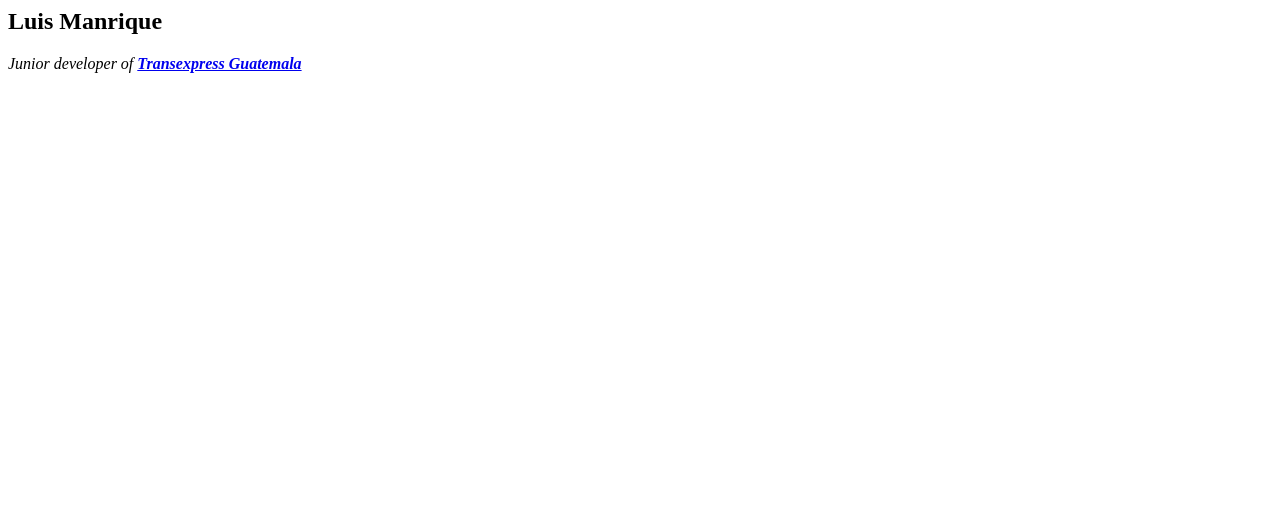
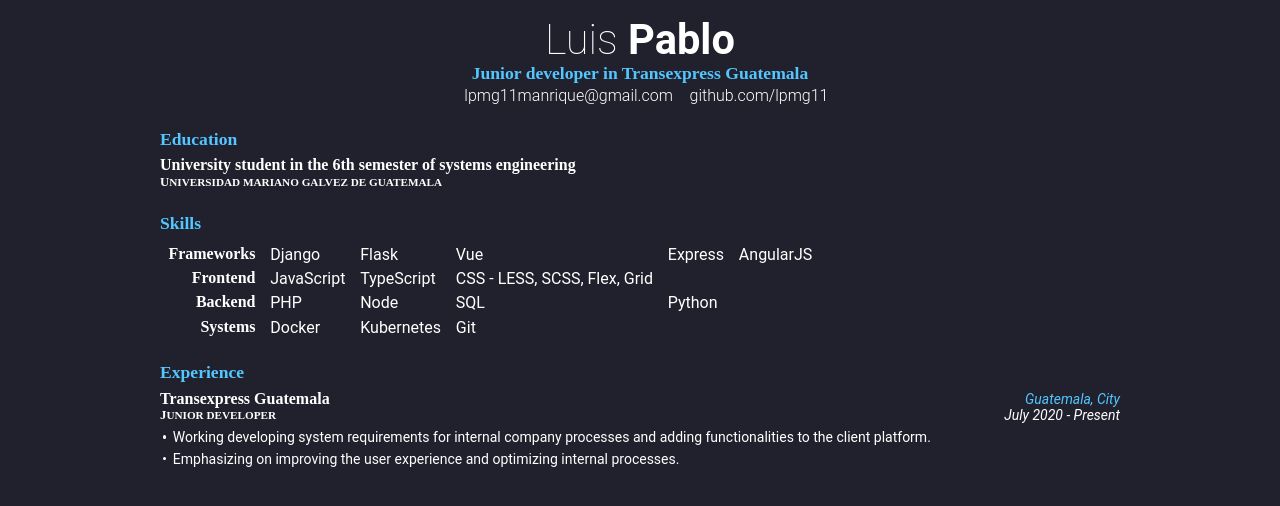
Before and after one commit to lpmg11/About_me, a plain HTML site: page index.html in a window 1280 px wide. Drawn offline with nearby package versions, Linux system fonts and the light colour scheme.

Commit message:
Actualizando Hoja de Vida con vue js

```diff
--- a/index.html
+++ b/index.html
@@ -1,11 +1,58 @@
 <html>
 <head>
    <title>My personal web site</title>
+   <link rel="stylesheet" href="index.css">
 </head>
 <body>
-   <h2>Luis Manrique</h2>
-   <div>
-      <p><em>Junior developer of <strong><a href="https://www.transexpress.com.gt" target="_blank">Transexpress Guatemala</a></strong></em></p>
-   </div>
+   <script src="https://cdn.jsdelivr.net/npm/vue@2"></script>
+
+   <div id="page">
+      <header>
+        <h1>
+          <span>{{ header.firstName }}</span>
+          {{ header.lastName }}
+        </h1>
+        <h2>{{ header.title }}</h2>
+        <div>
+          <a
+            v-for="contact in header.contact"
+            href="contact.link"
+          >
+            <i :class="['fa', contact.icon]"></i>
+            {{ contact.title }}
+          </a>
+        </div>
+      </header>
+
+      <section v-for="section in sections">
+        <h2>{{ section.title }}</h2>
+        <div v-for="sub in section.subsections">
+          <div class="header">
+            <h3>{{ sub.title }}</h3>
+            <h4>{{ sub.subtitle }}</h4>
+          </div>
+          <aside>
+            <span>{{ sub.location }}</span>
+            <span>{{ sub.date }}</span>
+          </aside>
+          <template v-for="content in sub.content">
+            <p v-if="typeof content === 'string'">
+              {{ content }}
+            </p>
+            <table
+              v-else
+              :class="{ subtable: sub.content.length > 1 }"
+            >
+              <tr v-for="row in content">
+                <th>{{ row[0] }}</th>
+                <td v-for="cell in row.slice(1)">
+                  {{ cell }}
+                </td>
+              </tr>
+            </table>
+          </template>
+        </div>
+      </section>
+      <script src="index.js"></script>
 </body>
 </html>
--- /dev/null
+++ b/index.js
@@ -0,0 +1,89 @@
+new Vue({
+    el: '#page',
+    data: {
+      header: {
+        firstName: "Luis",
+        lastName: "Pablo",
+        title: "Junior developer in Transexpress Guatemala",
+        contact: [
+          {
+            title: "lpmg11manrique@gmail.com",
+            link: "mailto:lpmg11manrique@gmail.com",
+            icon: "fa-envelope-o"
+          },
+          {
+            title: "github.com/lpmg11",
+            link: "https://github.com/lpmg11",
+            icon: "fa-github"
+          },
+        ]
+      },
+      sections: [
+        {
+          title: "Education",
+          subsections: [
+            {
+              title: "University student in the 6th semester of systems engineering",
+              subtitle: "Universidad Mariano Galvez de Guatemala",
+              content: [
+
+              ]
+            }
+          ]
+        },
+        {
+          title: "Skills",
+          subsections: [
+            {
+              content: [
+                [
+                  [
+                    "Frameworks",
+                    "Django",
+                    "Flask",
+                    "Vue",
+                    "Express",
+                    "AngularJS"
+                  ],
+                  [
+                    "Frontend",
+                    "JavaScript",
+                    "TypeScript",
+                    "CSS - LESS, SCSS, Flex, Grid"
+                  ],
+                  [
+                    "Backend",
+                    "PHP",
+                    "Node",
+                    "SQL",
+                    "Python"
+                  ],
+                  [
+                      "Systems",
+                      "Docker",
+                      "Kubernetes",
+                      "Git"
+                  ]
+                ]
+              ]
+            }
+          ]
+        },
+        {
+          title: "Experience",
+          subsections: [
+            {
+              title: "Transexpress Guatemala",
+              subtitle: "Junior developer",
+              location: "Guatemala, City",
+              date: "July 2020 - Present",
+              content: [
+                "Working developing system requirements for internal company processes and adding functionalities to the client platform.",
+                "Emphasizing on improving the user experience and optimizing internal processes."
+              ]
+            },
+          ]
+        }
+      ]
+    }
+  });
--- /dev/null
+++ b/index.scss
@@ -0,0 +1,146 @@
+$c-border: #ccc;
+$c-primary: #53c6ff;
+$c-font: #fff;
+$c-bg: #21212d;
+$f-primary: 'Roboto', sans-serif;
+$f-secondary: 'Quattrocento', serif;
+$f-base: 14px;
+$f-xs: 0.7rem;
+$f-sm: 0.8rem;
+$f-md: 1rem;
+$f-lg: 1.1rem;
+$f-xl: 2.6rem;
+
+body {
+  max-width: 60rem;
+  margin: 0 auto;
+  background: $c-bg;
+  color: $c-font;
+  font-family: $f-primary;
+  font-size: $f-base;
+  padding: 2rem;
+  line-height: 1.2em;
+}
+
+header {
+  text-align: center;
+
+  h1 {
+    font-size: $f-xl;
+    margin-bottom: 0.4em;
+
+    span {
+      font-weight: 100;
+    }
+  }
+
+  h2 {
+    margin: 4px;
+    color: $c-primary;
+    font-size: $f-lg;
+    font-weight: 600;
+    font-family: $f-secondary;
+  }
+
+  a {
+    color: $c-font;
+    font-size: $f-md;
+    font-weight: 300;
+    text-decoration: none;
+    line-height: 1.3rem;
+
+    i {
+      padding: 0 0.2rem 0 0.6rem;
+    }
+  }
+}
+
+section {
+  & > div {
+    display: flex;
+    flex-wrap: wrap;
+  }
+
+  .header, aside {
+    width: 50%;
+  }
+
+  aside {
+    padding-top: 1rem;
+    text-align: right;
+    font-style: italic;
+
+    span {
+      display: block;
+
+      &:first-child {
+        color: $c-primary;
+      }
+    }
+  }
+
+  h2 {
+    margin: 1.5rem 0 -0.4rem;
+    font-size: $f-lg;
+    font-weight: 600;
+    color: $c-primary;
+    font-family: $f-secondary;
+  }
+
+  h3 {
+    margin: 1rem 0 0;
+    font-size: $f-md;
+    font-weight: 900;
+    font-family: $f-secondary;
+  }
+
+  h4 {
+    margin: 0;
+    font-size: $f-xs;
+    font-family: $f-secondary;
+    text-transform: uppercase;
+
+    &:first-letter {
+      font-size: $f-sm;
+    }
+  }
+
+  p {
+    position: relative;
+    width: 100%;
+    padding-left: 0.8rem;
+    margin: 0.3rem 0 0;
+
+    &:after {
+      content: '';
+      position: absolute;
+      left: 0.2rem;
+      top: 0.4rem;
+      background-color: $c-font;
+      border-radius: 100%;
+      padding: 0.1rem;
+    }
+  }
+
+  table {
+    th {
+      text-align: right;
+      white-space: nowrap;
+      font-weight: bold;
+      font-family: $f-secondary;
+    }
+
+    th, td {
+      vertical-align: top;
+      padding: 0.1rem 0.4rem;
+    }
+
+    &.subtable {
+      margin: 0.5rem 4rem 0.5rem 2rem;
+
+      th {
+        font-family: $f-primary;
+      }
+    }
+  }
+}
```
Also changed, not shown: index.css (added), 1 other file.
